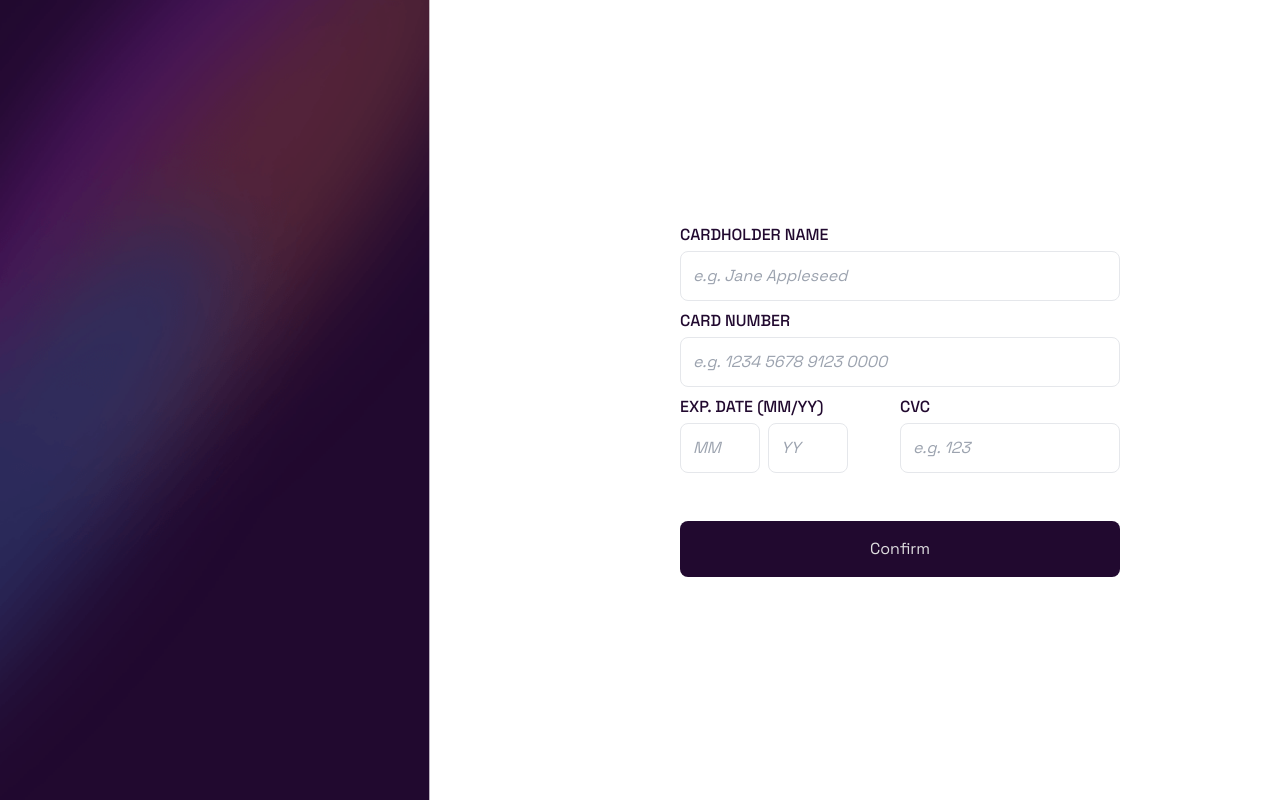
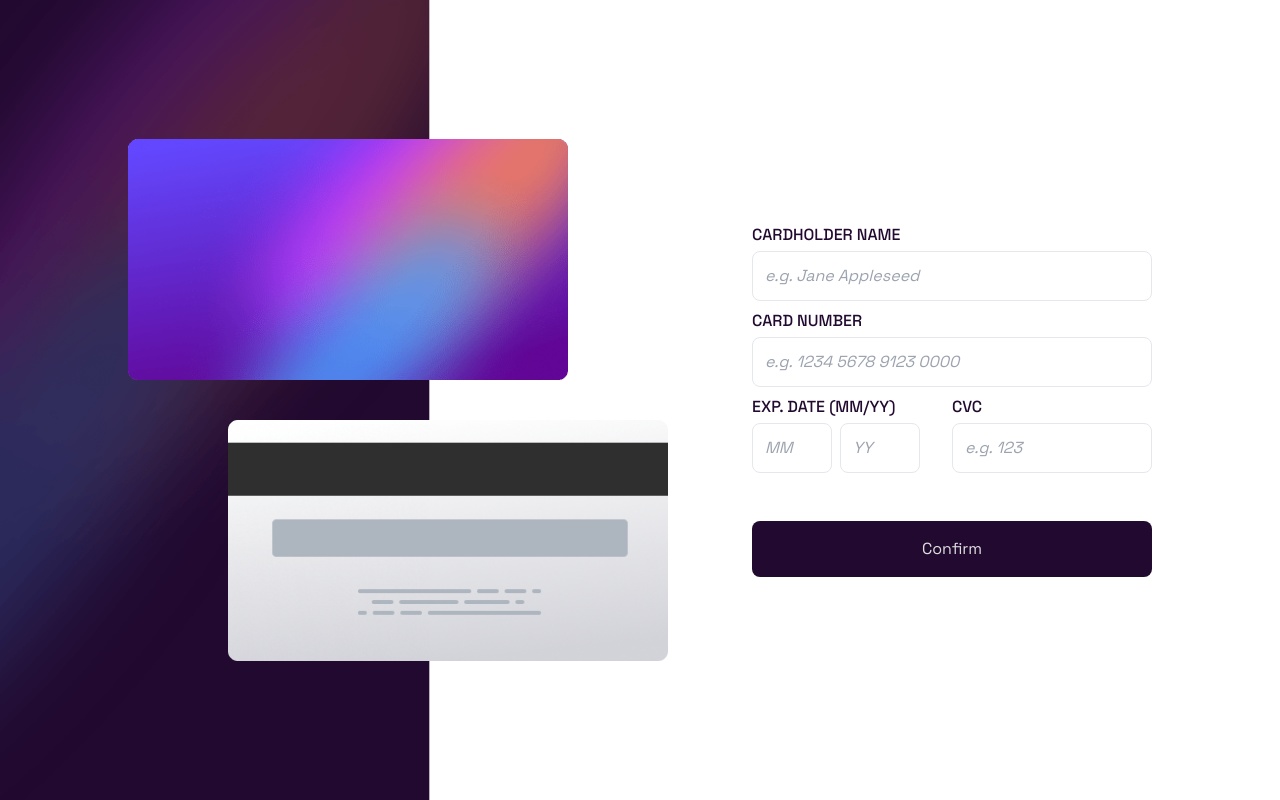
Before and after one commit to JFmaia/form-card-interative, a React (Vite) app in the folder loginCardInterative/: page / in a window 1280 px wide. Built offline with nearby package versions, Linux system fonts and the light colour scheme.

Commit message:
chore: adding images to the screen

```diff
--- a/loginCardInterative/src/App.tsx
+++ b/loginCardInterative/src/App.tsx
@@ -5,11 +5,12 @@ function App() {
   const [count, setCount] = useState(0)
 
   return (
-    <div className="max-w-[1344px] h-[100%] flex flex-row justify-between items-center self-center mx-40">
-      <div>
-
+    <div className="max-w-[1344px] h-[100%] flex flex-row justify-between items-center self-center mx-32">
+      <div className="flex flex-col gap-10 w-[540px]">
+        <img className="w-[440px]" src="/bg-card-front.png" alt="Front of card"/>
+        <img className="w-[440px] self-end" src="/bg-card-back.png" alt="Back of card"/>
       </div>
-      <div className="flex flex-col w-[440px] gap-2">
+      <div className="flex flex-col w-[400px] gap-2">
         <div>
           <span className="font-medium text-[#21092F]">CARDHOLDER NAME</span>
           <input className="w-[100%] placeholder:italic placeholder:#8E8593 p-3 bg-white text-[#21092F] border border-#DEDDDF  rounded-lg mt-1" type="text" placeholder="e.g. Jane Appleseed"/>
```
